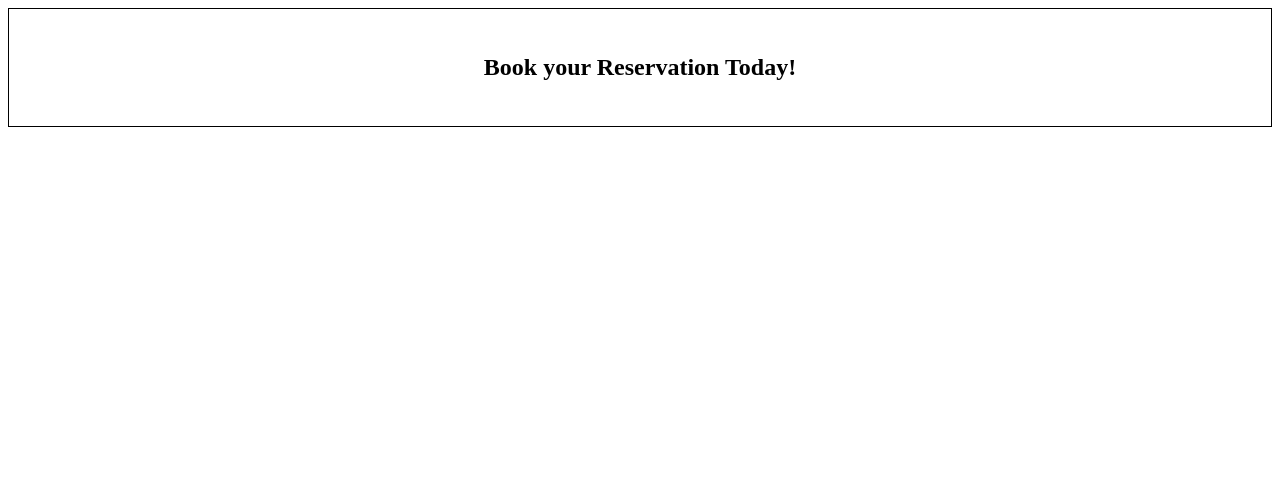
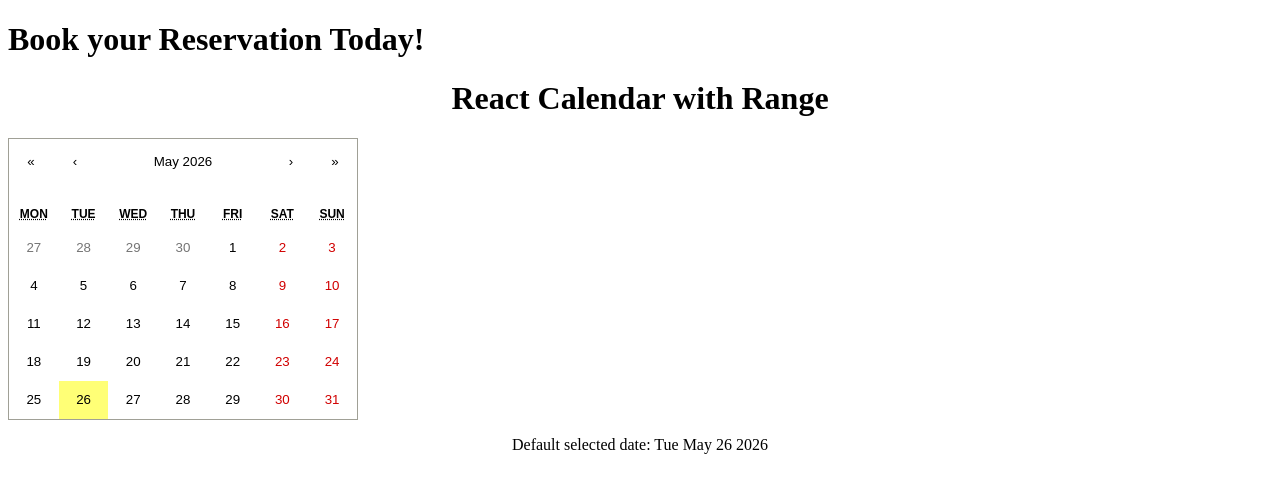
Before and after one commit to PhuongHoang68/MERN-the-sun-hotel, a React (Create React App) app in the folder client/: page /reservations in a window 1280 px wide. Shown: the top 490 px of the page. Built offline with nearby package versions, Linux system fonts and the light colour scheme.

Commit message:
Updated reservation query. Added React-Calendar. Calendar now returns selected range of dates.

```diff
--- a/client/package.json
+++ b/client/package.json
@@ -10,6 +10,7 @@
     "@testing-library/user-event": "^13.5.0",
     "graphql": "^16.6.0",
     "react": "^18.2.0",
+    "react-calendar": "^4.0.0",
     "react-dom": "^18.2.0",
     "react-router-dom": "^6.4.5",
     "react-scripts": "5.0.1",
--- /dev/null
+++ b/client/src/components/Calendar/index.js
@@ -0,0 +1,39 @@
+import React, {useState} from "react";
+import Calendar from 'react-calendar';
+import 'react-calendar/dist/Calendar.css';
+
+const ReactCalendar = () => {
+    const [date, setDate] = useState(new Date());
+
+    const onChange = date => {
+        setDate(date);
+    };
+
+    return (
+        <div>
+          <h1 className='text-center'>React Calendar with Range</h1>
+          <div>
+            <Calendar
+              onChange={setDate}
+              selectRange={true}
+            />
+          </div>
+          {date.length > 0 ? (
+            <p className='text-center'>
+              <span>Start:</span>{' '}
+              {date[0].toDateString()}
+              &nbsp;|&nbsp;
+              <span>End:</span> {date[1].toDateString()}
+            </p>
+          ) : (
+            <p className='text-center'>
+              <span>Default selected date:</span>{' '}
+              {date.toDateString()}
+            </p>
+          )}
+          {console.log(date)}
+        </div>
+      );
+    }
+
+  export default ReactCalendar;
--- a/client/src/pages/Home.js
+++ b/client/src/pages/Home.js
@@ -15,7 +15,7 @@ const Home = () => {
         <section>
             <div className="about text-center">
                 <h2>Sunrise Hotel</h2>
-                <p>Lorem ipsum dolor sit amet, consectetur adipiscing elit, sed do eiusmod tempor incididunt ut labore et dolore magna aliqua. Varius morbi enim nunc faucibus a pellentesque. Sed augue lacus viverra vitae. Eget sit amet tellus cras adipiscing enim. Leo integer malesuada nunc vel risus commodo viverra maecenas. Elit at imperdiet dui accumsan sit amet nulla facilisi morbi</p>
+                <p>Lorem ipsum dolor sfdsit amet, consectetur adipiscing elit, sed do eiusmod tempor incididunt ut labore et dolore magna aliqua. Varius morbi enim nunc faucibus a pellentesque. Sed augue lacus viverra vitae. Eget sit amet tellus cras adipiscing enim. Leo integer malesuada nunc vel risus commodo viverra maecenas. Elit at imperdiet dui accumsan sit amet nulla facilisi morbi</p>
             </div>
 
         </section>
--- a/client/src/pages/Reservation.js
+++ b/client/src/pages/Reservation.js
@@ -1,11 +1,16 @@
-import React from "react";
+import React, { useState } from "react";
+import ReactCalendar from "../components/Calendar";
+
+
 
 const Reservation = () => {
 
     return (
-        <section>
-            <h1>Book your Reservation Today!</h1>
-        </section>
+        <div>
+        <h1>Book your Reservation Today!</h1>
+            <ReactCalendar/>
+        </div>
+
     );
 };
 
--- a/client/src/utils/queries.js
+++ b/client/src/utils/queries.js
@@ -43,8 +43,11 @@ export const QUERY_RESERVATION = gql`
             _id
             arrivalDate
             departureDate
+            totalStay
             username
             roomType
+            discount
+            totalCost
         }
     }
 `;
```
Also changed, not shown: 1 other file (tests, documents, lock files or other folders).
